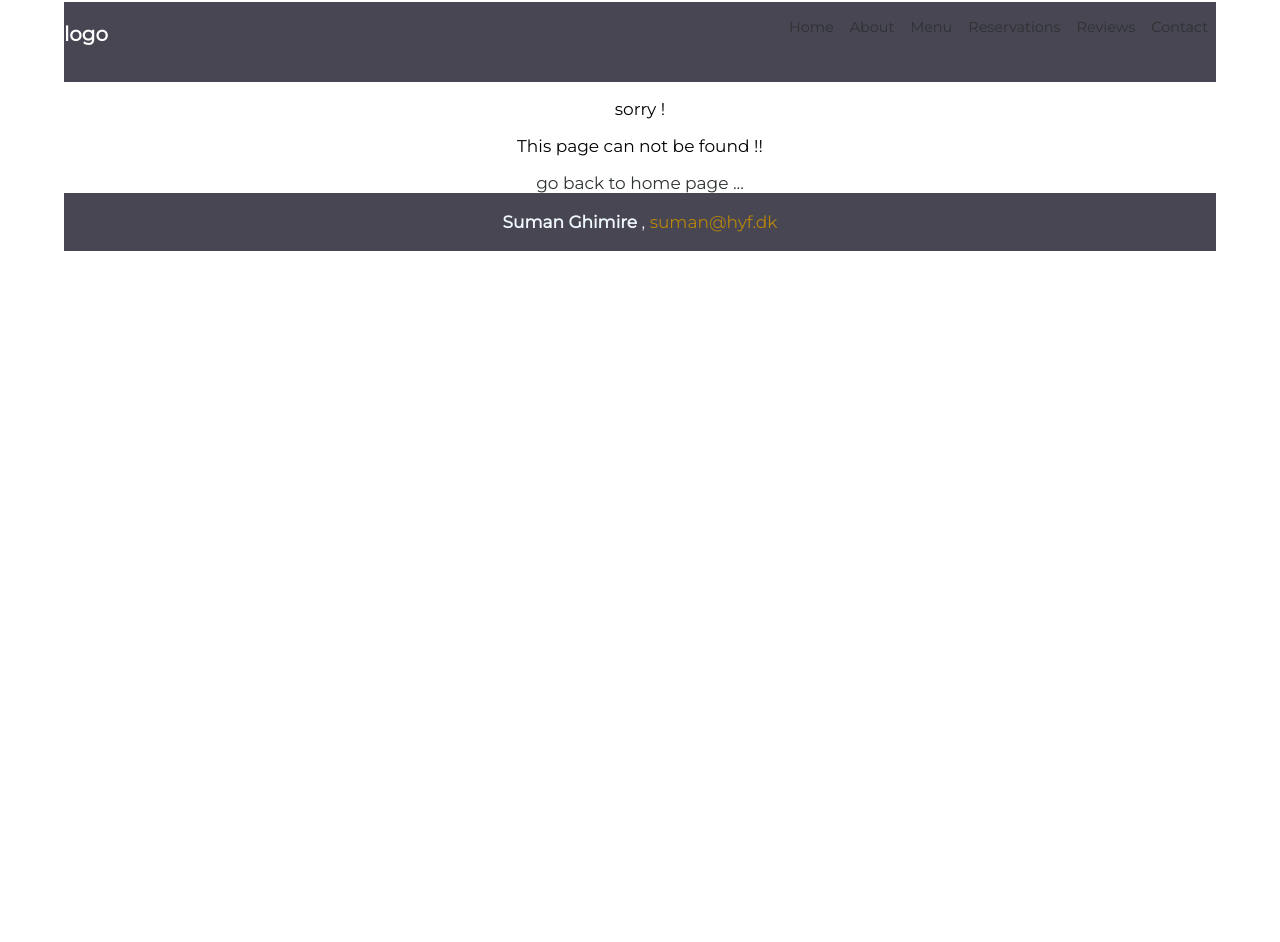
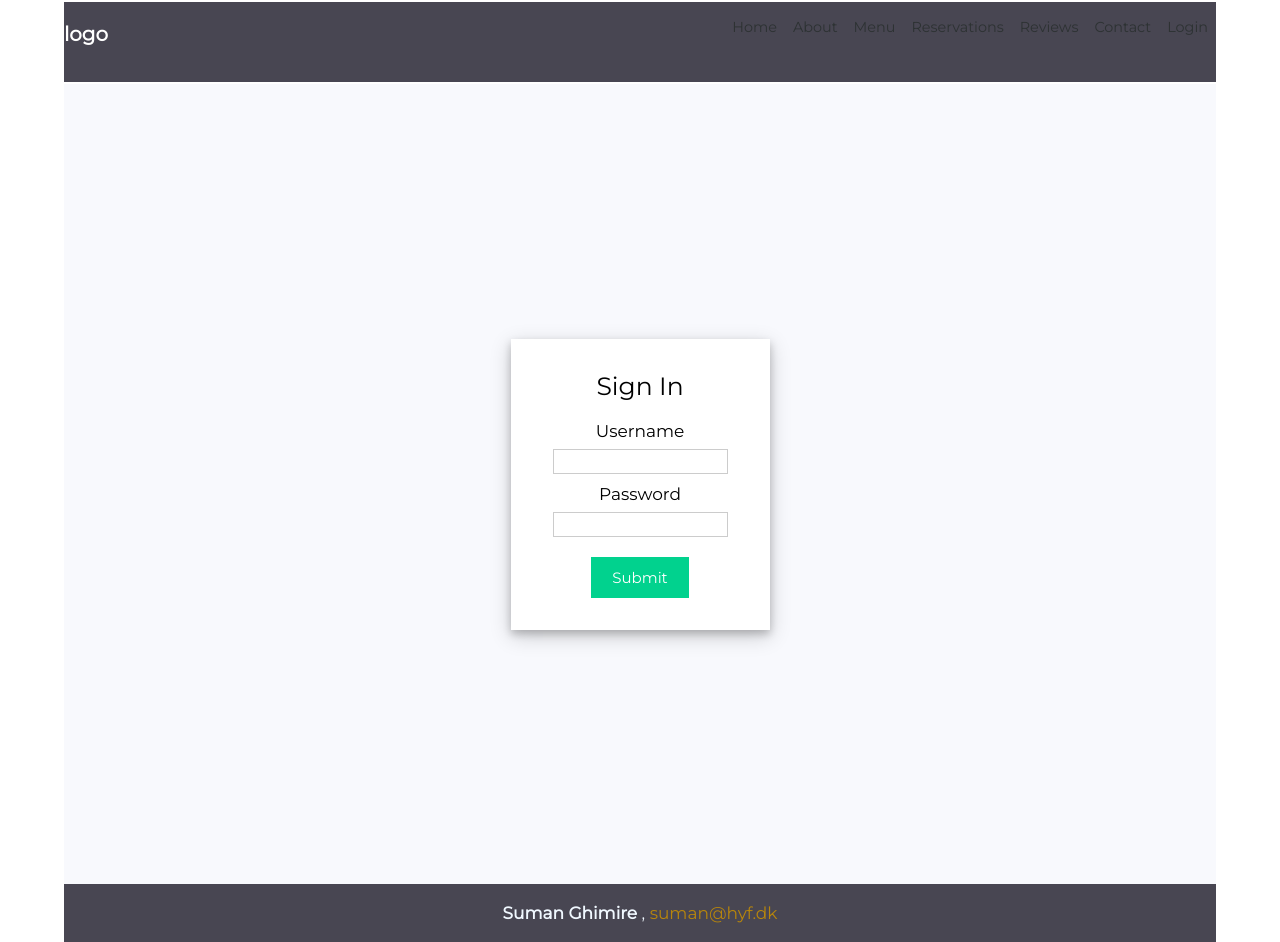
Before and after one commit to sumanghimire79/meal-sharing, a React app: page /login in a window 1280 px wide. Before the commit the page ends 802 px from the top, so only its background shows below. Built offline with nearby package versions, Linux system fonts and the light colour scheme.

Commit message:
minor changes

```diff
--- a/src/client/App.js
+++ b/src/client/App.js
@@ -28,6 +28,7 @@ import { Contact } from './components/Contact';
 import { Footer } from './components/Footer';
 
 import { NotFound } from './components/NotFound';
+import { Login } from './components/login/Login';
 
 function App() {
   return (
@@ -35,6 +36,7 @@ function App() {
       <div className="App">
         <Navigation />
         <Switch>
+          <Route path="/login" component={Login} />
           <Route path="/about" component={About} />
 
           <Route exact path="/meals/:id" component={MealSpecific} />
--- a/src/client/components/Navigation.js
+++ b/src/client/components/Navigation.js
@@ -28,6 +28,9 @@ export function Navigation() {
         <Link to={'/contact'}>
           <li>Contact</li>
         </Link>
+        <Link to={'/login'}>
+          <li>Login</li>
+        </Link>
       </ul>
     </nav>
   );
--- /dev/null
+++ b/src/client/components/login/Login.js
@@ -0,0 +1,86 @@
+import React, { useState } from 'react';
+import ReactDOM from 'react-dom';
+
+import './styleLogin.css';
+
+export function Login() {
+  // React States
+  const [errorMessages, setErrorMessages] = useState({});
+  const [isSubmitted, setIsSubmitted] = useState(false);
+
+  // User Login info
+  const database = [
+    {
+      username: 'user1',
+      password: 'pass1',
+    },
+    {
+      username: 'user2',
+      password: 'pass2',
+    },
+  ];
+
+  const errors = {
+    uname: 'invalid username',
+    pass: 'invalid password',
+  };
+
+  const handleSubmit = (event) => {
+    //Prevent page reload
+    event.preventDefault();
+
+    var { uname, pass } = document.forms[0];
+
+    // Find user login info
+    const userData = database.find((user) => user.username === uname.value);
+
+    // Compare user info
+    if (userData) {
+      if (userData.password !== pass.value) {
+        // Invalid password
+        setErrorMessages({ name: 'pass', message: errors.pass });
+      } else {
+        setIsSubmitted(true);
+      }
+    } else {
+      // Username not found
+      setErrorMessages({ name: 'uname', message: errors.uname });
+    }
+  };
+
+  // Generate JSX code for error message
+  const renderErrorMessage = (name) =>
+    name === errorMessages.name && (
+      <div className="error">{errorMessages.message}</div>
+    );
+
+  // JSX code for login form
+  const renderForm = (
+    <div className="form">
+      <form onSubmit={handleSubmit}>
+        <div className="input-container">
+          <label>Username </label>
+          <input type="text" name="uname" required />
+          {renderErrorMessage('uname')}
+        </div>
+        <div className="input-container">
+          <label>Password </label>
+          <input type="password" name="pass" required />
+          {renderErrorMessage('pass')}
+        </div>
+        <div className="button-container">
+          <input type="submit" />
+        </div>
+      </form>
+    </div>
+  );
+
+  return (
+    <div className="app">
+      <div className="login-form">
+        <div className="title">Sign In</div>
+        {isSubmitted ? <div>User is successfully logged in</div> : renderForm}
+      </div>
+    </div>
+  );
+}
--- /dev/null
+++ b/src/client/components/login/styleLogin.css
@@ -0,0 +1,63 @@
+.app {
+  font-family: sans-serif;
+  display: flex;
+  align-items: center;
+  justify-content: center;
+  flex-direction: column;
+  gap: 20px;
+  height: 100vh;
+  font-family: Cambria, Cochin, Georgia, Times, "Times New Roman", serif;
+  background-color: #f8f9fd;
+}
+
+input[type="text"],
+input[type="password"] {
+  height: 25px;
+  border: 1px solid rgba(0, 0, 0, 0.2);
+}
+
+input[type="submit"] {
+  margin-top: 10px;
+  cursor: pointer;
+  font-size: 15px;
+  background: #01d28e;
+  border: 1px solid #01d28e;
+  color: #fff;
+  padding: 10px 20px;
+}
+
+input[type="submit"]:hover {
+  background: #6cf0c2;
+}
+
+.button-container {
+  display: flex;
+  justify-content: center;
+}
+
+.login-form {
+  background-color: white;
+  padding: 2rem;
+  box-shadow: 0 4px 8px 0 rgba(0, 0, 0, 0.2), 0 6px 20px 0 rgba(0, 0, 0, 0.19);
+}
+
+.list-container {
+  display: flex;
+}
+
+.error {
+  color: red;
+  font-size: 12px;
+}
+
+.title {
+  font-size: 25px;
+  margin-bottom: 20px;
+}
+
+.input-container {
+  display: flex;
+  flex-direction: column;
+  gap: 8px;
+  margin: 10px;
+}
--- a/src/client/components/meals/Meals.js
+++ b/src/client/components/meals/Meals.js
@@ -1,7 +1,7 @@
 import React, { useEffect, useState } from 'react';
 import { Link } from 'react-router-dom';
 import '../mealSharing.css';
-
+// import { SearchMeal } from './SearchMeal';
 export const Meals = () => {
   const [meals, setMeals] = useState([]);
   const [data, setData] = useState([]);
@@ -19,6 +19,24 @@ export const Meals = () => {
   useEffect(() => {
     fetchItem();
   }, []);
+
+  const showData = correctData.map((meal) => {
+    return (
+      <section className="display-item" key={meal.id}>
+        <Link exact to={`/meals/${meal.id}`} title="View Meal Details">
+          <h1 key={meal.id}>{meal.title}</h1>
+          <span> Price :{meal.price}</span>
+        </Link>
+      </section>
+    );
+  });
+
+  // <SearchMeal
+  //   meals={meals}
+  //   value={value}
+  //   setData={setData}
+  //   setIsData={setIsData}
+  // />;
 
   const excludeSearch = [
     'id',
@@ -51,17 +69,6 @@ export const Meals = () => {
     setCorrectData(data.length === 0 ? meals : data);
   }, [handleChange]);
 
-  const showData = correctData.map((meal) => {
-    return (
-      <section className="display-item" key={meal.id}>
-        <Link exact to={`/meals/${meal.id}`} title="View Meal Details">
-          <h1 key={meal.id}>{meal.title}</h1>
-          <span> Price :{meal.price}</span>
-        </Link>
-      </section>
-    );
-  });
-
   return (
     <div>
       <h1> All available {correctData.length} meals</h1>
@@ -82,7 +89,7 @@ export const Meals = () => {
       </form>
       <hr></hr>
       <section className="display-container">
-        {isData === true ? <span>No data</span> : showData}
+        {isData === true ? <span>No data found</span> : showData}
       </section>
     </div>
   );
--- /dev/null
+++ b/src/client/components/meals/SearchMeal.js
@@ -0,0 +1 @@
+export const SearchMeal = ({ meals, value, setData, setIsData }) => {};
```
Also changed, not shown: src/backend/api/login.js (added, +12 -0 lines), src/backend/app.js (+6 -3 lines), src/client/components/login/Login_test1.js (added, +69 -0 lines), src/client/components/login/useToken_test1.js (added, +25 -0 lines).
